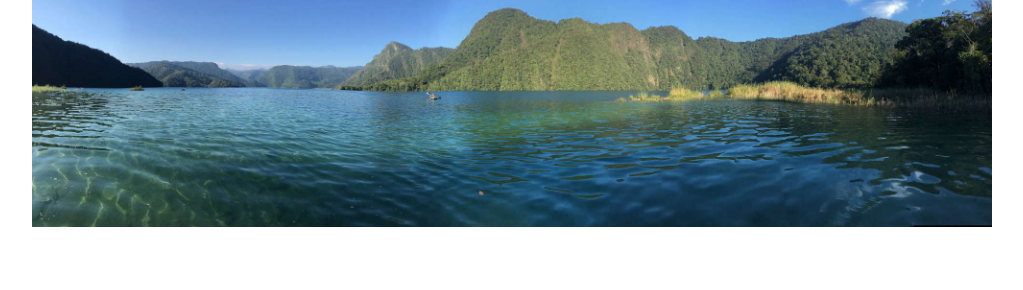
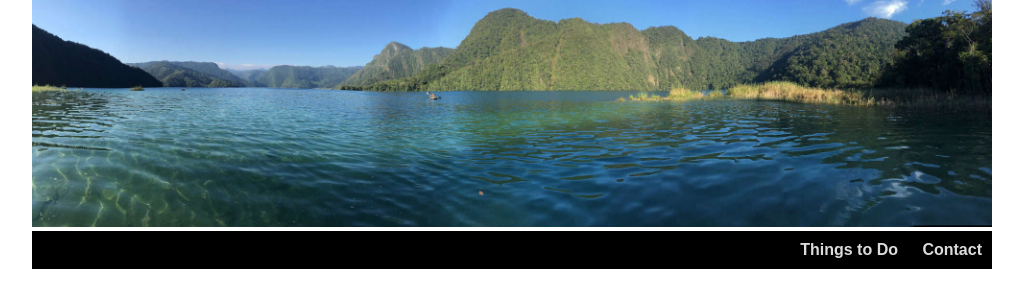
Before and after one commit to ogomez36/lab_5, a plain HTML site: page index.html in a window 1280 px wide. Shown: the part 17-307 px from the top of the page, without its empty margins (128-1151 px from the left). Drawn offline with Linux system fonts and the light colour scheme.

Commit message:
Add files via upload

```diff
--- a/index.html
+++ b/index.html
@@ -17,7 +17,7 @@
       }
 
       #experience_form input[type="text"],
-      input[type="email"] {
+      #experience_form input[type="email"] {
         width: 300px;
       }
 
@@ -57,15 +57,68 @@
         margin-left: auto;
         margin-right: auto;
         margin-top: 0;
-        margin-bottom: 0;
+        margin-bottom: 50px;
       }
 
       .row {
         display: flex;
+        margin-bottom: 20px;
       }
 
       .column {
         padding: 10px;
+      }
+
+      .column img {
+        border-radius: 50%;
+      }
+
+      nav a {
+        text-decoration: none;
+        font-weight: bold;
+      }
+
+      nav li {
+        list-style-type: none;
+
+        display: inline-block;
+        padding: 10px;
+      }
+
+      nav ul {
+        background-color: black;
+        margin: 0;
+        padding: 0;
+        text-align: right;
+      }
+
+      nav a:link {
+        color: #DCDCDC;
+      }
+
+      nav a:visited {
+        color: #DCDCDC;
+      }
+
+      nav a:hover {
+        color: white;
+      }
+
+      nav a:active {
+        color: white;
+      }
+
+      main {
+        /*border-width: 1px;
+        border-style: solid;
+        border-width: grey;*/
+
+        border-top: 1px solid grey;
+        border-bottom: 1px solid grey;
+      }
+
+      footer {
+        text-align: center;
       }
     </style>
   </head>
@@ -79,6 +132,16 @@
         alt="Laguna Brava lake"
         title="Laguna Brava"
       />
+      <nav>
+        <ul>
+          <li>
+            <a href="#activities">Things to Do</a>
+          </li>
+          <li>
+            <a href="#contact">Contact</a>
+          </li>
+        </ul>
+      </nav>
       <h1>Explore Laguna Brava</h1>
     </header>
 
```
